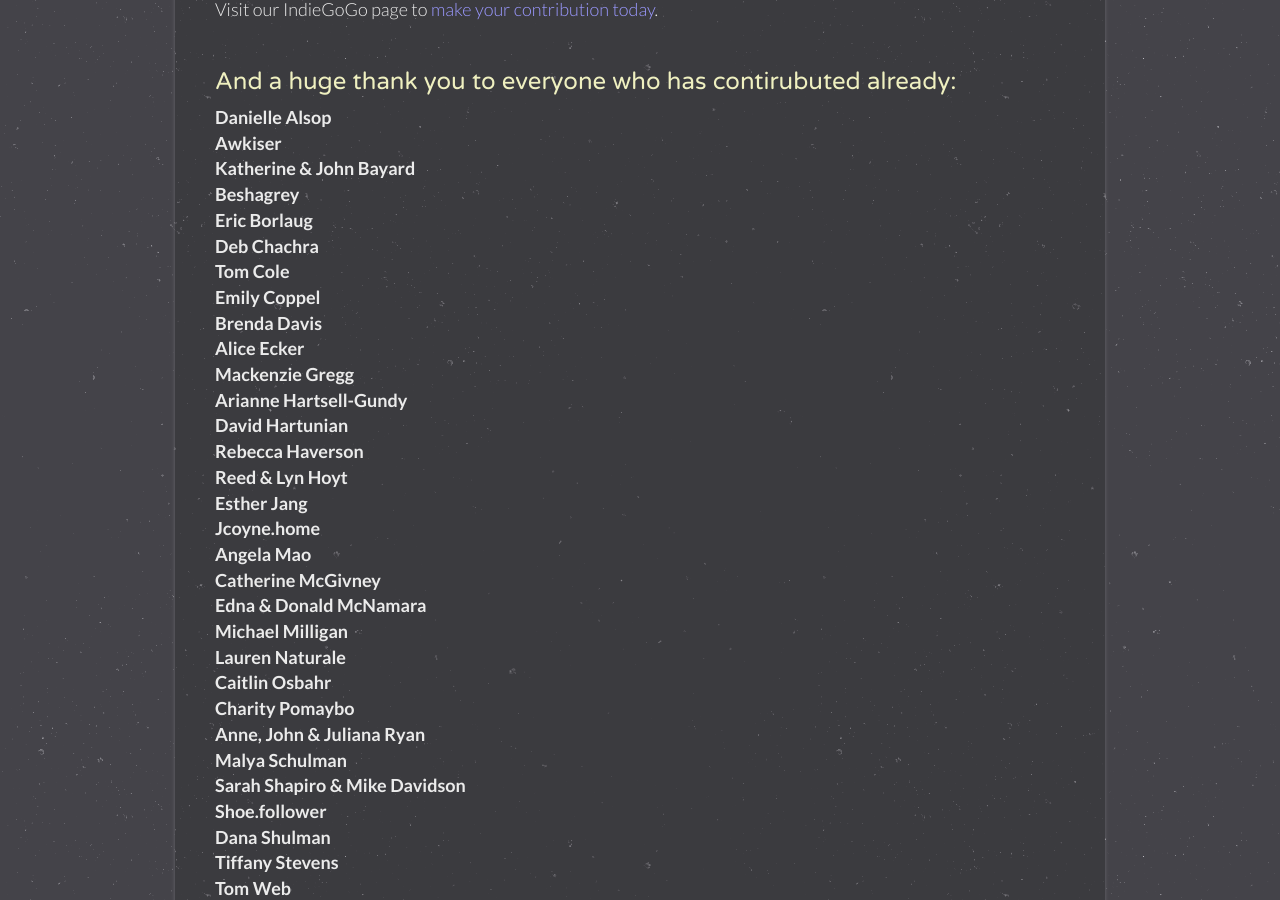
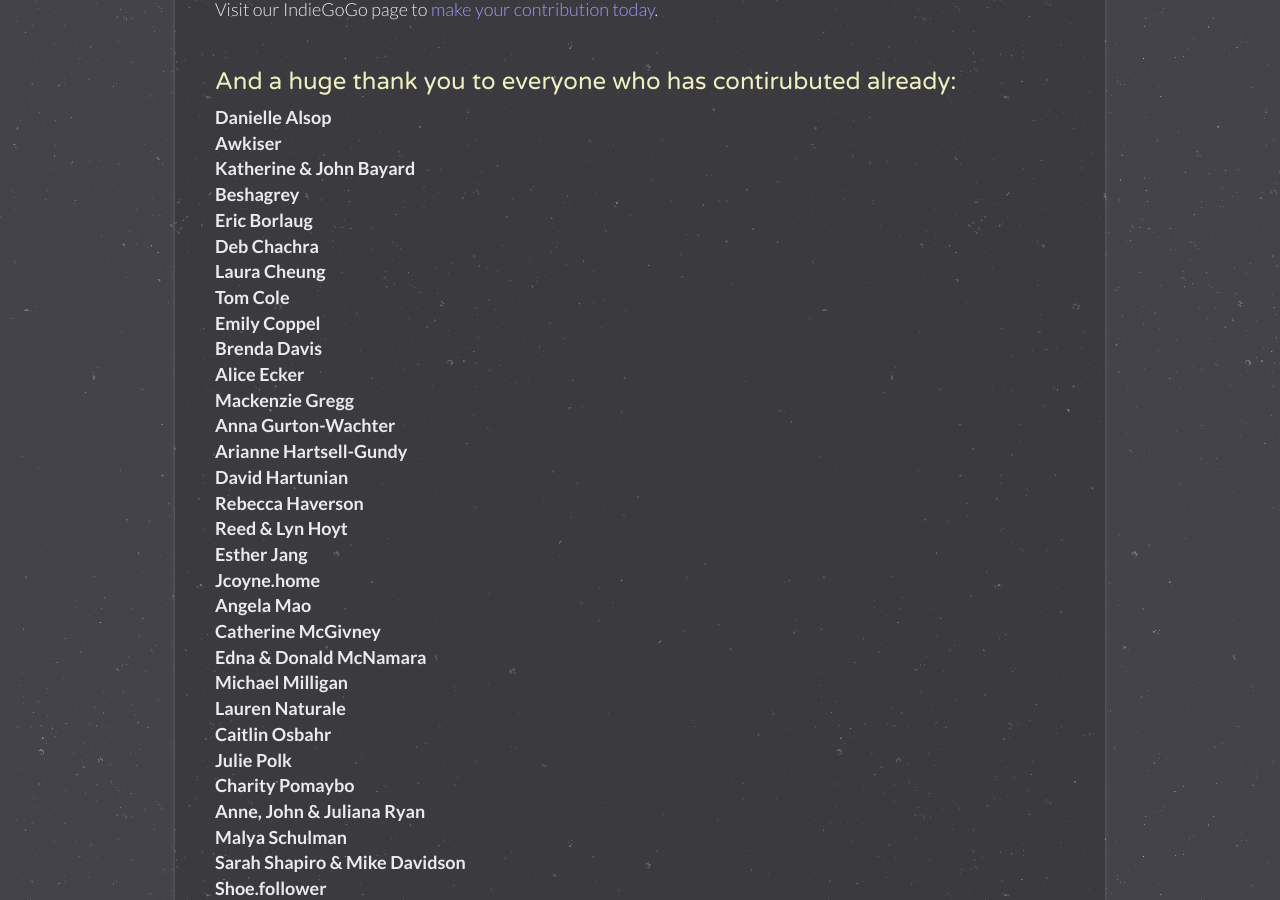
Before and after one commit to OctaviaProject/octaviaproject.github.io, a Jekyll site: the page built from donate.html, in a window 1280 px wide and 900 px high, scrolled down 1192 px. Built offline with Jekyll 4.4.1, drawn with Linux system fonts in a browser that asks for light colours.

Commit message:
Added donor names

```diff
--- a/donate.html
+++ b/donate.html
@@ -49,11 +49,13 @@
           Beshagrey<br>
           Eric Borlaug<br>
           Deb Chachra<br>
+          Laura Cheung<br>
           Tom Cole<br>
           Emily Coppel<br>
           Brenda Davis<br>
           Alice Ecker<br>
           Mackenzie Gregg<br>
+          Anna Gurton-Wachter<br>
           Arianne Hartsell-Gundy<br>
           David Hartunian<br>
           Rebecca Haverson<br>
@@ -66,6 +68,7 @@
           Michael Milligan<br>
           Lauren Naturale<br>
           Caitlin Osbahr<br>
+          Julie Polk<br>
           Charity Pomaybo<br>
           Anne, John & Juliana Ryan<br>
           Malya Schulman<br>
```
